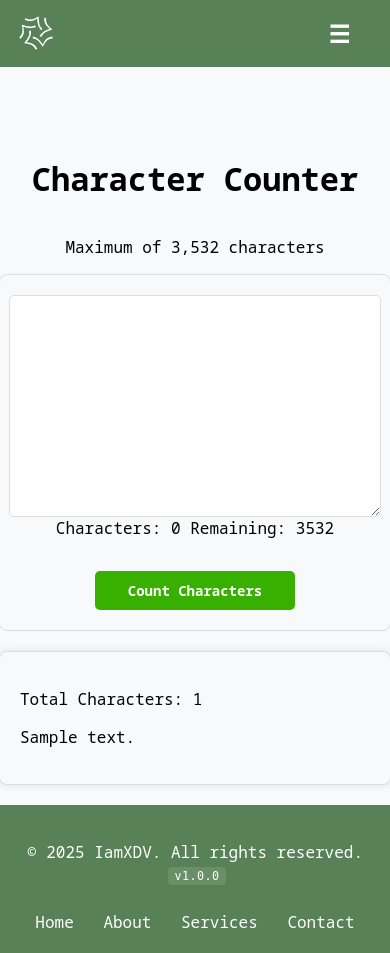
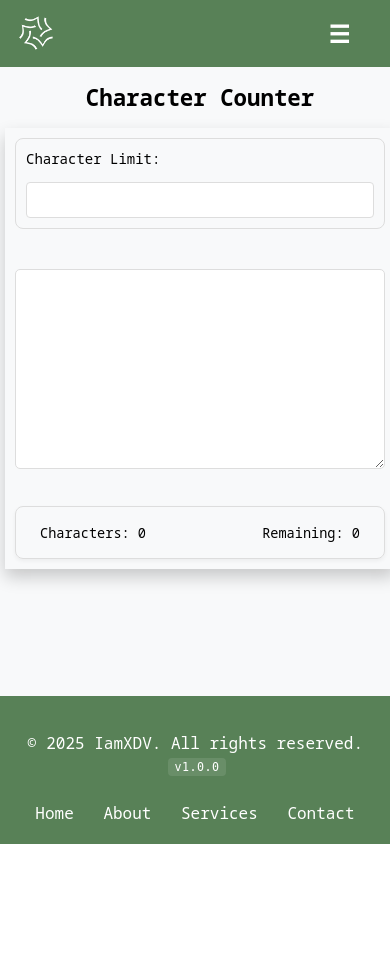
Before and after one commit to iamxdv30/TheOmnitool, a Flask app: template Tools/templates/char_counter.html in a window 390 px wide. After the commit the page ends 844 px from the top, so only its background shows below. Run offline with Flask 3, Linux system fonts and the light colour scheme; the template is opened without the code that fills it: most values are stand-ins (such as "Sample title", 1, 10 or a date in 2020); parts of the project's set-up code (start-up, migrations or seed data) failed here and were passed over.

Commit message:
feat: add adjustable character limit with real-time validation in character counter tool and UI improvements
UI Improvements:
- Added visual feedback for character limit exceeded state
- Implemented smooth pulse animation for exceeded count
- Improved mobile responsiveness with proper spacing and touch targets
- Fixed layout issues on small screens
- Enhanced form controls and textarea styling
- Added proper input handling for better mobile experience
- Updated dark mode support
- Optimized container and form layouts for all screen sizes

The character counter now provides better visual feedback and works seamlessly across all devices.

```diff
--- a/Tools/templates/char_counter.html
+++ b/Tools/templates/char_counter.html
@@ -1,4 +1,8 @@
 {% extends "base.html" %}
+
+{% block head %}
+<meta name="viewport" content="width=device-width, initial-scale=1.0">
+{% endblock %}
 
 {% block styles %}
 <link rel="stylesheet" href="{{ url_for('static', filename='css/char_counter.css') }}" />
@@ -8,6 +12,9 @@
 <!-- Load utility JS files -->
 <script src="{{ url_for('static', filename='js/utils/common.js') }}"></script>
 <!-- Load page-specific JS -->
+<script>
+    const char_limit = {{ char_limit }};
+</script>
 <script src="{{ url_for('static', filename='js/pages/char_counter.js') }}"></script>
 {% endblock %}
 
@@ -16,20 +23,16 @@
 
 <div class="char-container">
   <h1>Character Counter</h1>
-  <p>Maximum of 3,532 characters</p>
+
   <form class="char-form" method="POST" action="{{ url_for('tool.char_counter') }}">
+    <div class="char-limit-control">
+      <label for="char_limit_input">Character Limit:</label>
+      <input id="char_limit_input" type="number" name="char_limit" value="{{ char_limit }}">
+    </div>
     <textarea class="char-textarea" name="text" rows="20" cols="65">
 {{ input_text | default('') }}</textarea
     >
-    <br />
-    <button class="count-button" type="submit">Count Characters</button>
   </form>
-  {% if total_characters is defined %}
-  <div class="result-container">
-    <p>Total Characters: {{ total_characters }}</p>
-    <p>{{ excess_message }}</p>
-  </div>
-  {% endif %}
 </div>
 {% if errors %}
 <div class="errors">
--- a/static/css/char_counter.css
+++ b/static/css/char_counter.css
@@ -1,26 +1,33 @@
+* {
+    box-sizing: border-box;
+}
+
 body {
     font-family: 'Noto Sans Mono', monospace;
     margin: 0;
     padding: 0;
-    box-sizing: border-box;
     background-color: var(--page-bg);
     color: var(--text-primary);
+    width: 100%;
+    overflow-x: hidden;
 }
 
 .char-container {
+    width: 100%;
     display: flex;
     flex-direction: column;
-    justify-content: center;
     align-items: center;
-    padding: 20px;
-    margin-top: 50px;
+    padding: 0;
+    margin: 20px auto;
+    box-sizing: border-box;
+    max-width: 1200px;
 }
 
 .char-container h1 {
     text-align: center;
     font-weight: bold;
-    padding: 10px;
-    margin: 10px 0;
+    padding: 5px;
+    margin: 5px 0;
 }
 
 html.dark {
@@ -30,22 +37,88 @@ html.dark {
 
 .char-form {
     background-color: var(--tool-form-bg);
-    border: 1px solid var(--border-color);
+    box-shadow: var(--shadow-heavy);
+    border-radius: 8px;
     padding: 20px;
-    width: 100%;
-    max-width: 600px;
+    width: 90%;
+    max-width: 800px;
     display: flex;
     flex-direction: column;
-    align-items: center;
-    border-radius: 8px;
+    gap: 15px;
+    margin: 20px auto;
 }
 
 html.dark .char-form {
     background-color: var(--tool-form-bg);
+    box-shadow: var(--shadow-heavy);
+}
+
+.char-limit-control {
+    display: flex;
+    align-items: center;
+    gap: 12px;
+    margin-bottom: 15px;
+    padding: 12px;
+    background-color: var(--tool-form-bg);
+    border: 1px solid var(--border-color);
+    border-radius: 8px;
+    transition: all 0.2s ease;
+}
+
+.char-limit-control:hover {
+    box-shadow: 0 2px 4px rgba(0, 0, 0, 0.05);
+}
+
+.char-limit-control label {
+    font-weight: 500;
+    color: var(--text-primary);
+}
+
+.char-limit-control input {
+    padding: 6px 10px;
+    border: 1px solid var(--border-color);
+    border-radius: 4px;
+    font-size: 0.95em;
+    width: 100px;
+    transition: all 0.2s ease;
+}
+
+.char-limit-control input:focus {
+    outline: none;
+    border-color: var(--primary-color);
+    box-shadow: 0 0 0 2px rgba(var(--primary-rgb), 0.1);
+    background-color: var(--input-bg);
+    color: var(--text-primary);
+    border-radius: 5px;
+}
+
+.char-textarea {
+    width: 100%;
+    height: 200px;
+    resize: vertical;
+    margin-top: 15px;
+    padding: 12px;
+    border: 1px solid var(--border-color);
+    border-radius: 6px;
+    font-size: 16px;
+    line-height: 1.5;
+    -webkit-appearance: none;
+    appearance: none;
+    background-color: var(--input-bg);
+    color: var(--text-primary);
+    border: 1px solid var(--border-color);
+    padding: 10px;
+    border-radius: 5px;
+    box-sizing: border-box;
+}
+
+html.dark .char-textarea {
+    background-color: var(--input-bg);
+    color: var(--text-primary);
     border: 1px solid var(--border-color);
 }
 
-.char-textarea {
+.char-limit {
     width: 100%;
     height: 200px;
     resize: vertical;
@@ -56,7 +129,7 @@ html.dark .char-form {
     border-radius: 5px;
 }
 
-html.dark .char-textarea {
+html.dark .char-limit {
     background-color: var(--input-bg);
     color: var(--text-primary);
     border: 1px solid var(--border-color);
@@ -78,23 +151,6 @@ html.dark .char-textarea {
     background-color: var(--secondary-hover);
 }
 
-.result-container {
-    background-color: var(--container-bg);
-    border: 1px solid var(--border-color);
-    padding: 20px;
-    margin-top: 20px;
-    width: 100%;
-    max-width: 600px;
-    border-radius: 8px;
-    box-shadow: 0 0 10px rgba(0, 0, 0, 0.1);
-}
-
-html.dark .result-container {
-    background-color: var(--card-bg);
-    color: var(--text-primary);
-    border: 1px solid var(--danger-color);
-}
-
 .errors {
     background-color: var(--card-bg);
     color: var(--text-primary);
@@ -111,3 +167,159 @@ html.dark .errors {
     color: var(--text-primary);
     border: 1px solid var(--danger-color);
 }
+
+.count-display {
+    display: flex;
+    justify-content: space-between;
+    align-items: center;
+    margin-top: 12px;
+    padding: 12px 16px;
+    background-color: var(--tool-form-bg);
+    border: 1px solid var(--border-color);
+    border-radius: 8px;
+    box-shadow: 0 2px 4px rgba(0, 0, 0, 0.05);
+    font-size: 0.95em;
+    color: var(--text-primary);
+    transition: all 0.2s ease;
+}
+
+.count-display:hover {
+    box-shadow: 0 3px 6px rgba(0, 0, 0, 0.1);
+    transform: translateY(-1px);
+}
+
+.count-current {
+    font-weight: 500;
+    padding: 4px 8px;
+    border-radius: 4px;
+    background-color: rgba(var(--primary-rgb), 0.1);
+}
+
+.count-remaining:not(.count-exceeded) {
+    padding: 4px 8px;
+    border-radius: 4px;
+    background-color: rgba(var(--success-rgb), 0.1);
+}
+
+.count-remaining {
+    margin-left: 0;
+}
+
+@keyframes warning-pulse {
+    0% { transform: scale(1); background-color: transparent; }
+    50% { transform: scale(1.05); background-color: rgba(244, 67, 54, 0.15); }
+    100% { transform: scale(1); background-color: transparent; }
+}
+
+.count-exceeded {
+    color: var(--danger-color);
+    font-weight: 600;
+    animation: warning-pulse 1.2s cubic-bezier(0.4, 0, 0.6, 1) infinite;
+    display: inline-block;
+    padding: 4px 8px;
+    border-radius: 4px;
+    text-shadow: 0 0 1px rgba(244, 67, 54, 0.2);
+}
+
+.char-exceeded {
+    border-color: var(--danger-color) !important;
+}
+
+
+@media (max-width: 768px) {
+    .char-container {
+        margin: 10px;
+    }
+    .char-form {
+        width: 95%;
+        padding: 15px;
+        margin: 10px auto;
+    }
+    .char-container h1 {
+        font-size: 1.6em;
+    }
+    .char-textarea {
+        min-height: 150px;
+    }
+}
+
+@media screen and (max-width: 500px) {
+    body {
+        -webkit-text-size-adjust: 100%;
+    }
+
+    input, textarea {
+        font-size: 16px !important;
+    }
+    .char-container {
+        margin: 5px;
+    }
+    .char-form {
+        width: 100%;
+        padding: 12px;
+        margin: 5px auto;
+        border-radius: 0;
+    }
+    .char-container h1 {
+        font-size: 1.4em;
+        margin-bottom: 10px;
+    }
+    .char-limit-control {
+        flex-direction: column;
+        align-items: flex-start;
+        gap: 8px;
+        padding: 10px;
+    }
+
+    .char-limit-control input {
+        width: 100%;
+    }
+
+    body {
+        padding: 0;
+        margin: 0;
+    }
+
+    .char-container {
+        padding: 0;
+        width: 100%;
+    }
+
+    .char-form {
+        width: 100%;
+        max-width: none;
+        margin: 0;
+        padding: 10px;
+        border: none;
+        border-radius: 0;
+    }
+
+    .char-textarea {
+        width: 100%;
+        margin: 10px 0;
+        box-sizing: border-box;
+    }
+
+    .char-limit-control {
+        width: 100%;
+        flex-direction: column;
+        align-items: flex-start;
+        gap: 8px;
+    }
+
+    .char-limit-control input {
+        width: 100%;
+        box-sizing: border-box;
+    }
+
+    .count-display {
+        width: 100%;
+        display: flex;
+        justify-content: space-between;
+        font-size: 0.85em;
+    }
+
+    .count-remaining {
+        margin-left: 0;
+    }
+}
--- a/static/js/pages/char_counter.js
+++ b/static/js/pages/char_counter.js
@@ -13,7 +13,7 @@
 
     const CharCounter = {
         elements: {},
-        maxCharacters: 3532, // Maximum characters allowed
+        maxCharacters: char_limit, // Maximum characters allowed
 
         init() {
             this.cacheElements();
@@ -26,7 +26,8 @@
             this.elements = {
                 textarea: document.querySelector('.char-textarea'),
                 form: document.querySelector('.char-form'),
-                submitButton: document.querySelector('.count-button')
+                submitButton: document.querySelector('.count-button'),
+                charLimitInput: document.querySelector('input[name="char_limit"]')
             };
         },
 
@@ -49,16 +50,24 @@
                 // Update count on input
                 this.elements.textarea.addEventListener('input', this.updateCount.bind(this));
 
-                // Validate on form submission
-                if (this.elements.form) {
-                    this.elements.form.addEventListener('submit', this.validateSubmit.bind(this));
+                if (this.elements.charLimitInput) {
+                    this.elements.charLimitInput.addEventListener('input', this.onCharLimitChange.bind(this));
                 }
+
             }
         },
 
         /**
          * Update character count in real-time
          */
+        onCharLimitChange(event) {
+            const newLimit = parseInt(event.target.value, 10) || 0;
+            if (newLimit >= 0) {
+                this.maxCharacters = newLimit;
+                this.updateCount();
+            }
+        },
+
         updateCount() {
             if (!this.elements.textarea || !this.elements.countDisplay) return;
 
@@ -67,11 +76,10 @@
             const remaining = this.maxCharacters - count;
 
             // Update display
+            const remainingText = remaining < 0 ? `Exceeded: ${Math.abs(remaining)}` : `Remaining: ${remaining}`;
             this.elements.countDisplay.innerHTML = `
                 <span class="count-current">Characters: ${count}</span>
-                <span class="count-remaining ${remaining < 0 ? 'count-exceeded' : ''}">
-                    ${remaining >= 0 ? `Remaining: ${remaining}` : `Exceeded by: ${Math.abs(remaining)}`}
-                </span>
+                <span class="count-remaining ${remaining < 0 ? 'count-exceeded' : ''}">${remainingText}</span>
             `;
 
             // Visual feedback on textarea
@@ -82,22 +90,5 @@
             }
         },
 
-        /**
-         * Validate form submission
-         * @param {Event} event - Submit event
-         */
-        validateSubmit(event) {
-            if (!this.elements.textarea) return;
-
-            const count = this.elements.textarea.value.length;
-
-            // Allow submission even if exceeded, the server will handle the error
-            // This just provides a warning
-            if (count > this.maxCharacters) {
-                if (!confirm(`You've exceeded the maximum character limit by ${count - this.maxCharacters} characters. Submit anyway?`)) {
-                    event.preventDefault();
-                }
-            }
-        }
     };
 })();
```
Also changed, not shown: Tools/char_counter.py (+5 -3 lines), routes/tool_routes.py (+22 -16 lines).
